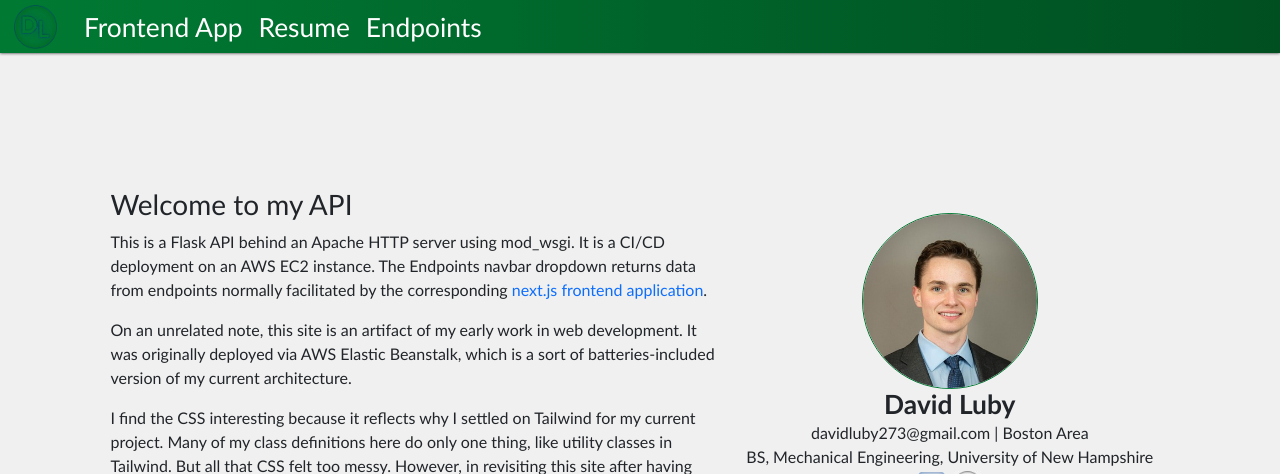
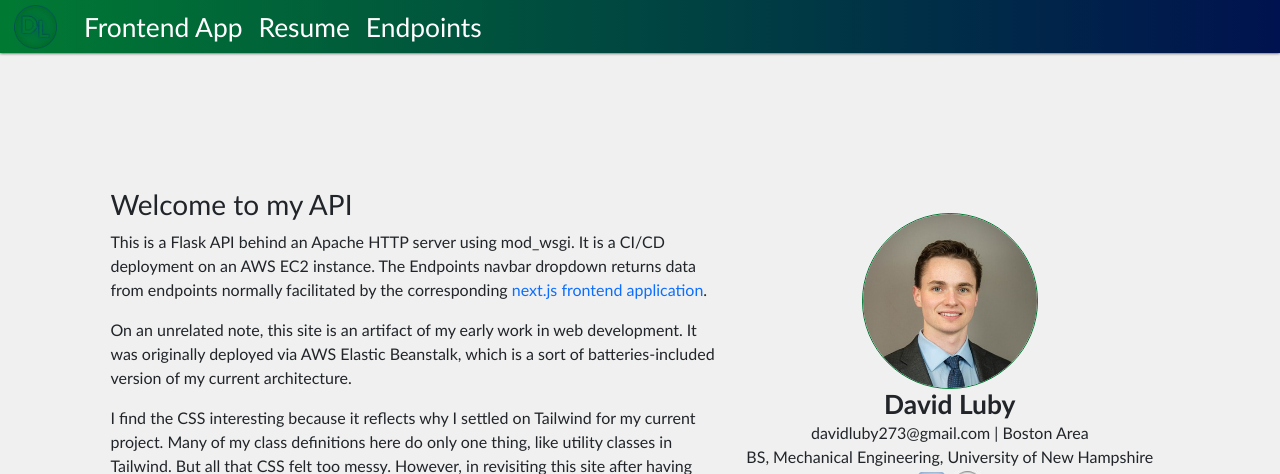
Before and after one commit to davidluby/flask-portfolio, a Flask app: page / in a window 1280 px wide. Shown: the top 474 px of the page. Run offline with Flask 2, Linux system fonts and the light colour scheme.

Commit message:
changed nav color

```diff
--- a/static/css/main.css
+++ b/static/css/main.css
@@ -62,7 +62,7 @@ html *{
 
 /* navbar */
 .bar {
-    background: linear-gradient(to right, #007A33, #004f21);
+    background: linear-gradient(to right, #007A33, #00124f);
     box-shadow: 0rem 0rem .2rem .005rem #000000;
 }
 .nav-but {
```
